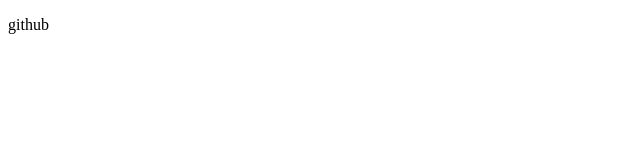
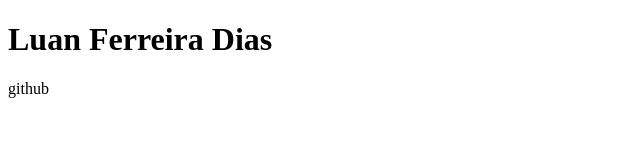
Before and after one commit to Rashirou/rashirou.github.io, a plain HTML site: page index.html in a window 1280 px wide. Shown: the whole page, without its empty margins (0-640 px from the left). Drawn offline with Linux system fonts and the light colour scheme.

Commit message:
Update index.html

```diff
--- a/index.html
+++ b/index.html
@@ -7,6 +7,7 @@
 
 <body>
 
+<h1>Luan Ferreira Dias</h1>
 <p>github</p>
 
 </body>
```
